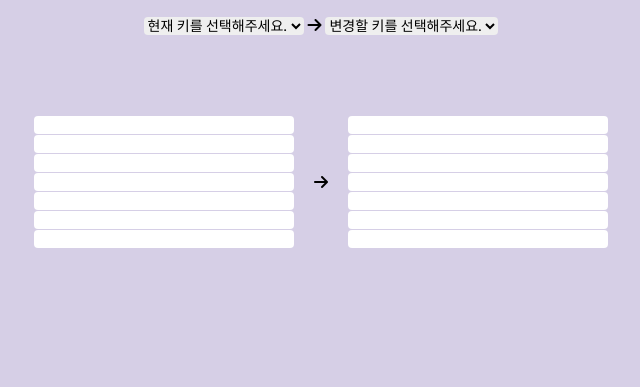
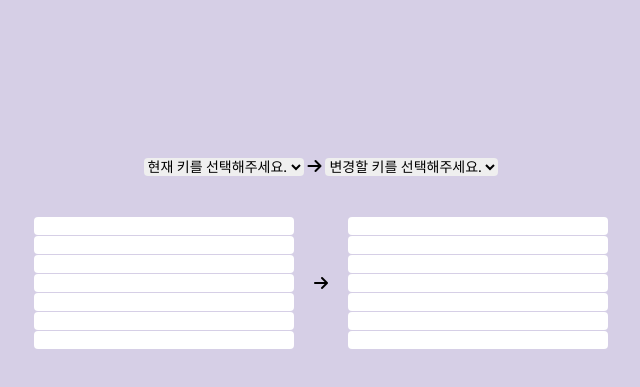
Before and after one commit to msb741852/chordChanger, a plain HTML site: page index.html in a window 1280 px wide. Shown: the part 117-504 px from the top of the page, without its empty margins (319-959 px from the left). Drawn offline with nearby package versions, Linux system fonts and the light colour scheme.

Commit message:
Update style.css

```diff
--- a/style.css
+++ b/style.css
@@ -15,11 +15,12 @@ main {
   display: flex;
   justify-content: center;
   align-items: center;
-  margin-top: 10vh;
+  margin-top: 5vh;
 }
 
 .select_section {
   text-align: center;
+  margin-top: 20vh;
 }
 
 main i {
```
